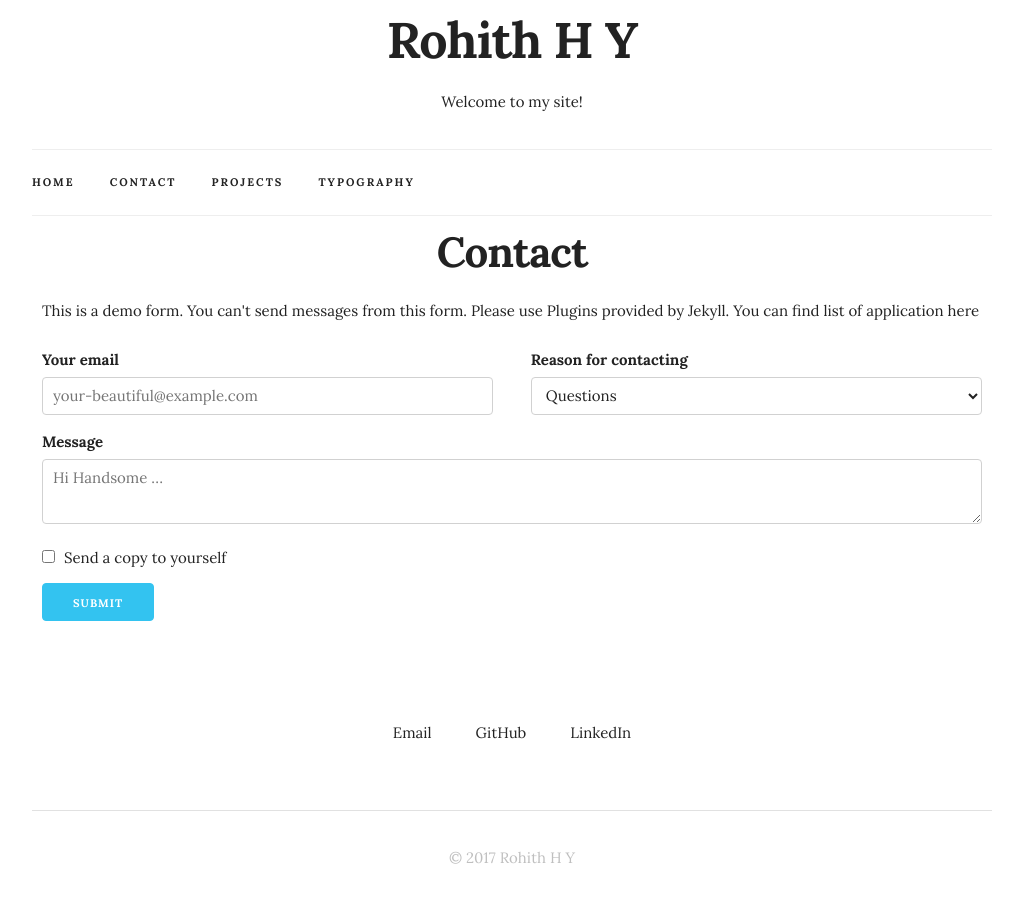
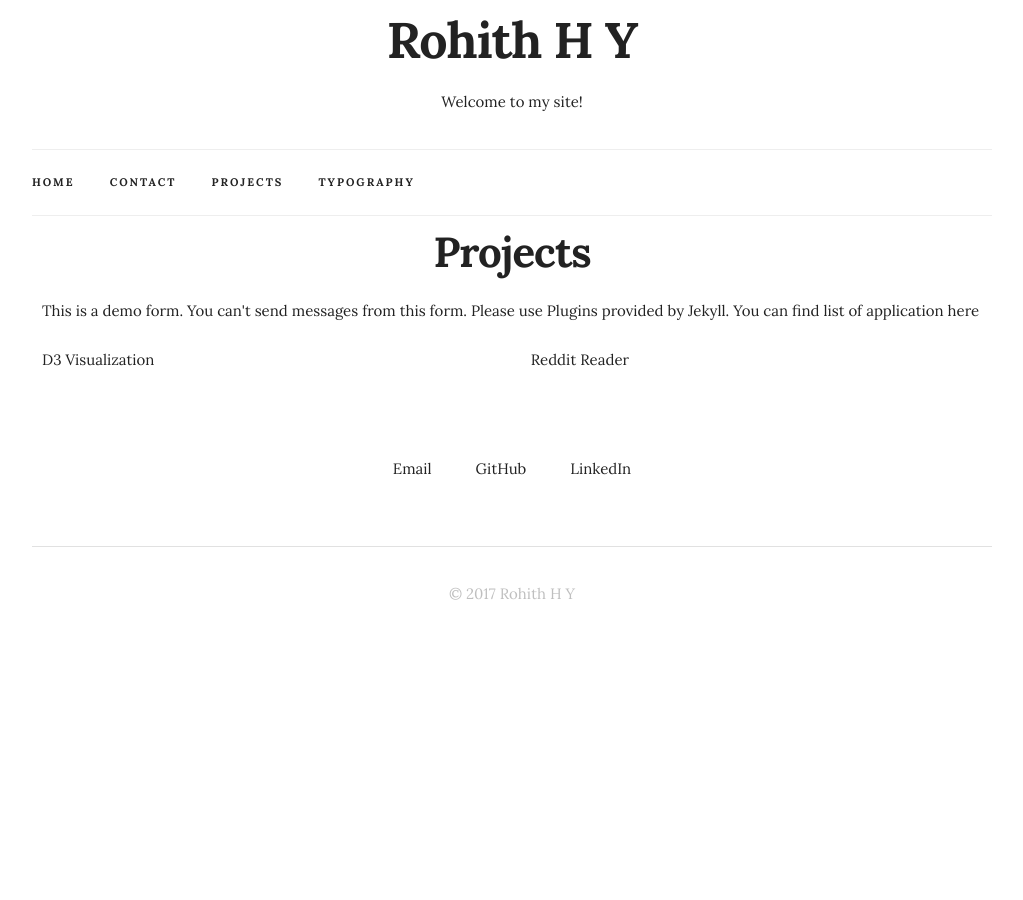
Before and after one commit to rohithh/rohithh.github.io, a Jekyll site: the page built from projects.html, in a window 1280 px wide. Shown: the whole page, without its empty margins (128-1151 px from the left). Built offline with Jekyll 4.4.1, drawn with Linux system fonts in a browser that asks for light colours.

Commit message:
Adding Projects Page

```diff
--- a/contact.html
+++ b/contact.html
@@ -29,7 +29,7 @@ description: "Contact"
                         <span class="label-body">Send a copy to yourself</span>
                     </label>
                     <input class="button-primary" value="Submit" type="submit">
-                    </form>
+                </form>
             </div>
         </div>
     </div>
--- a/projects.html
+++ b/projects.html
@@ -5,32 +5,16 @@ description: "Projects"
 ---
 
             <div class="contact">
-                <h2 class="contact-title">Contact</h2>
+                <h2 class="contact-title">Projects</h2>
                 <p>This is a demo form. You can't send messages from this form. Please use Plugins provided by Jekyll. You can find list of application <a href="">here</a></p>
                 <form>
                     <div class="row">
                         <div class="six columns">
-                        <label for="exampleEmailInput">Your email</label>
-                        <input class="u-full-width" placeholder="your-beautiful@example.com" id="exampleEmailInput" type="email">
+                            <a href="https://rohithh.github.io/D3.js">D3 Visualization</a>
                         </div>
                         <div class="six columns">
-                        <label for="exampleRecipientInput">Reason for contacting</label>
-                        <select class="u-full-width" id="exampleRecipientInput">
-                            <option value="Option 1">Questions</option>
-                            <option value="Option 2">Admiration</option>
-                            <option value="Option 3">Can I get your number?</option>
-                        </select>
+                            <a href="https://rohithh.github.io/RedditReader">Reddit Reader</a>
                         </div>
                     </div>
-                    <label for="exampleMessage">Message</label>
-                    <textarea class="u-full-width" placeholder="Hi Handsome …" id="exampleMessage"></textarea>
-                    <label class="example-send-yourself-copy">
-                        <input type="checkbox">
-                        <span class="label-body">Send a copy to yourself</span>
-                    </label>
-                    <input class="button-primary" value="Submit" type="submit">
-                    </form>
+                </form>
             </div>
-        </div>
-    </div>
-  </div>
```
